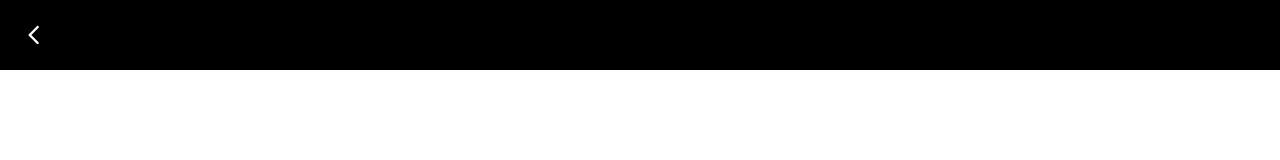
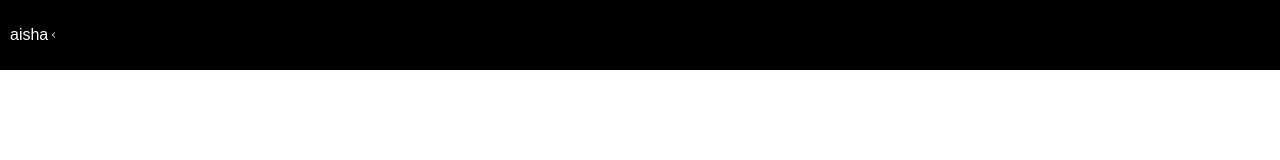
Before and after one commit to PrashanthKusuma/mtest, a Next.js app: page /users/aisha in a window 1280 px wide. Shown: the top 160 px of the page. Built offline with nearby package versions, Linux system fonts and the light colour scheme.

Commit message:
adding files

```diff
--- a/src/app/users/[userName]/page.tsx
+++ b/src/app/users/[userName]/page.tsx
@@ -8,6 +8,7 @@ export default function Users({params}:{params:{userName:string}}) {
   return <>
   <div className="h-[70px] w-full flex bg-black">
     <span className='w-[50px] h-[50px] m-[10px] rounded-full flex justify-center items-center text-white active:bg-gray-500' onClick={()=>router.back()}>
+      {userName}
     <svg width="40" height="40" viewBox="0 0 15 15" fill="none" xmlns="http://www.w3.org/2000/svg"><path d="M8.81809 4.18179C8.99383 4.35753 8.99383 4.64245 8.81809 4.81819L6.13629 7.49999L8.81809 10.1818C8.99383 10.3575 8.99383 10.6424 8.81809 10.8182C8.64236 10.9939 8.35743 10.9939 8.1817 10.8182L5.1817 7.81819C5.09731 7.73379 5.0499 7.61933 5.0499 7.49999C5.0499 7.38064 5.09731 7.26618 5.1817 7.18179L8.1817 4.18179C8.35743 4.00605 8.64236 4.00605 8.81809 4.18179Z" fill="currentColor" fillRule="evenodd" clipRule="evenodd"></path></svg>
     </span>
   </div>
--- a/src/components/Carousel.tsx
+++ b/src/components/Carousel.tsx
@@ -20,6 +20,7 @@ export default function Carousel({
     const slideInterval = setInterval(next, autoSlideInterval);
     return () => clearInterval(slideInterval);
   }, [autoSlide, autoSlideInterval]);
+  console.log(isFront)
   return (
     <div className="h-full w-full relative flex justify-center align-middle">
       <Link href={`/users/${username}`}>
```
